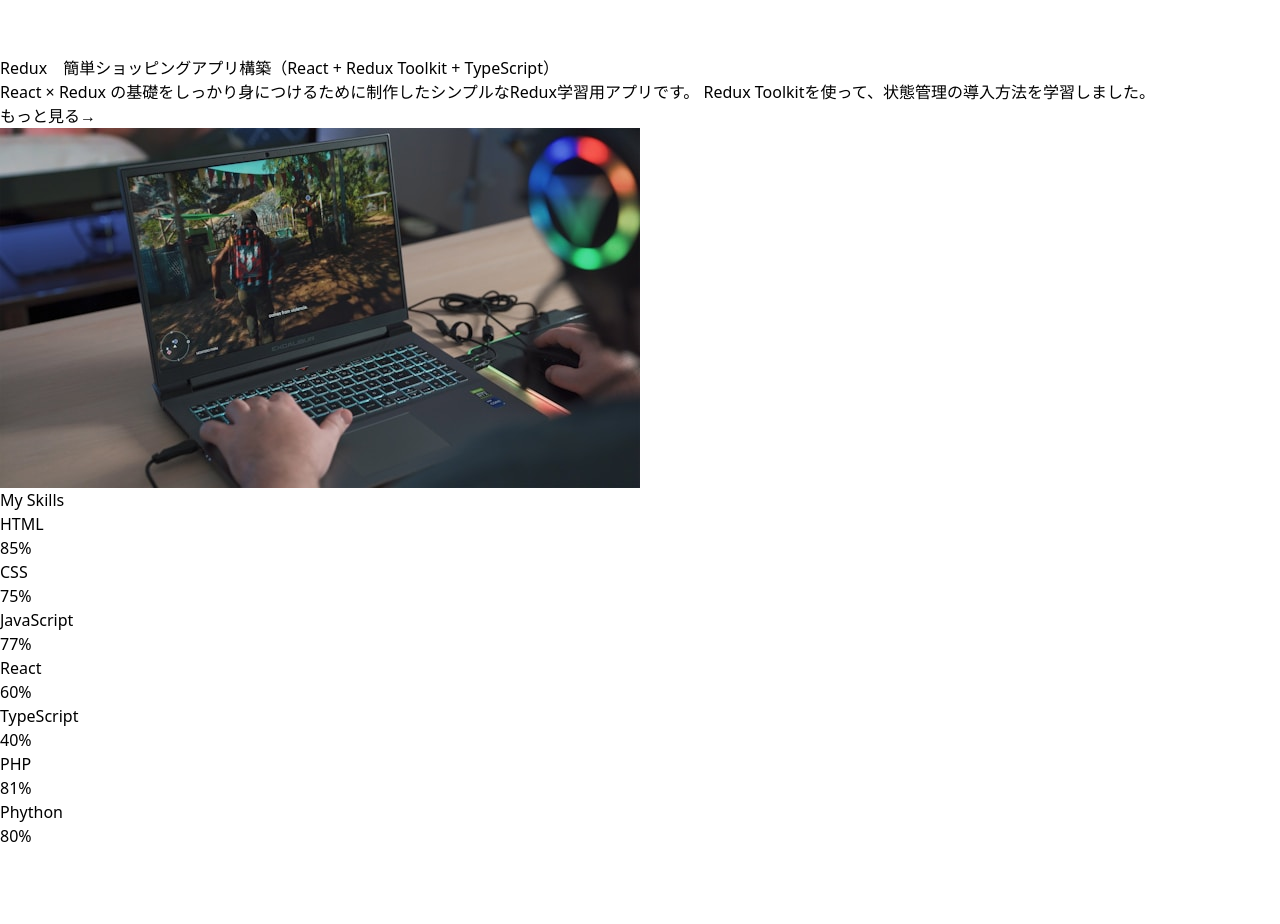
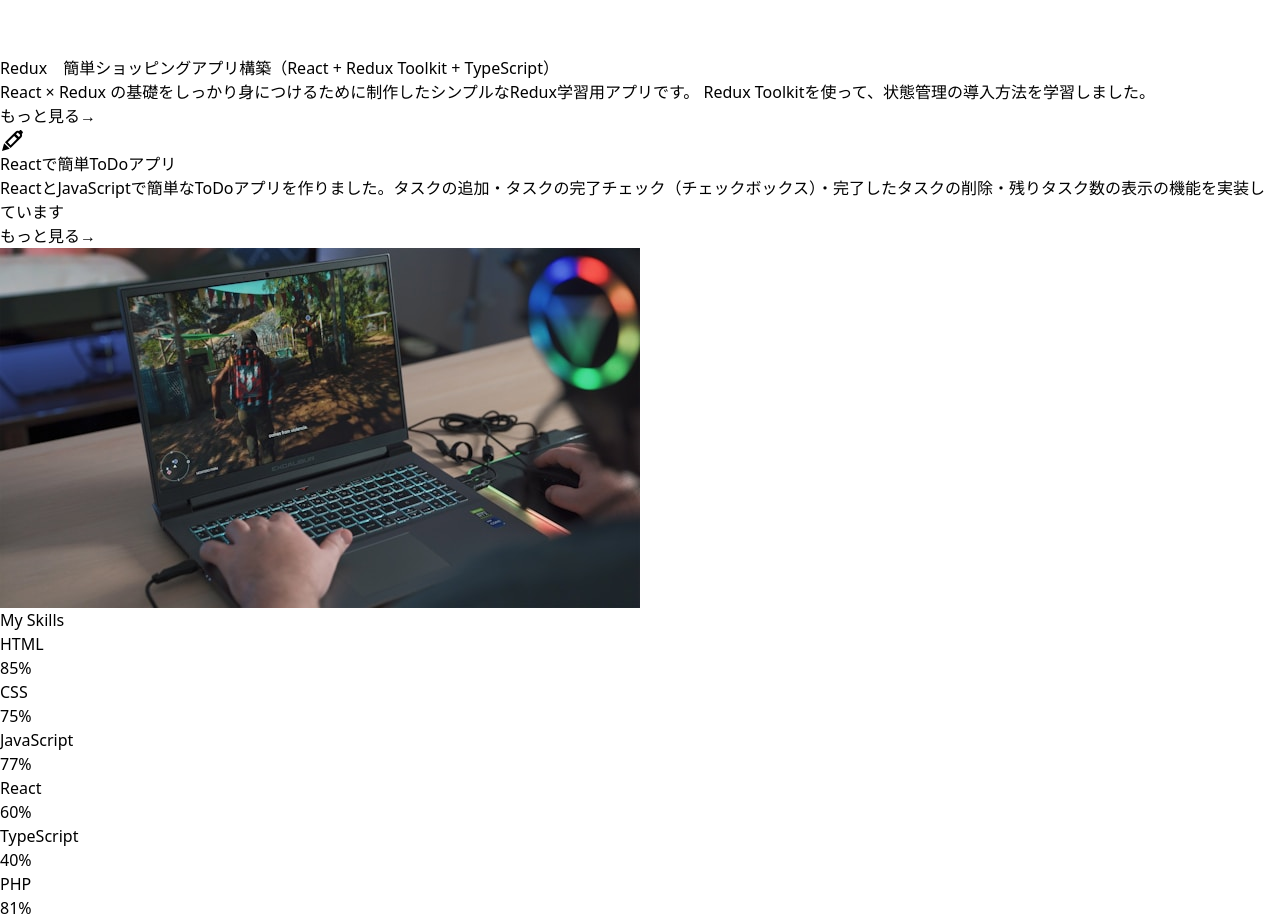
Before and after one commit to Honda123-wq/portfolio, a React (Vite) app: page / in a window 1280 px wide. Shown: the part 3080-4004 px from the top of the page. Before the commit the page ends 3928 px from the top, so only its background shows below. Built offline with nearby package versions, Linux system fonts and the light colour scheme.

Commit message:
Update App.jsx

```diff
--- a/src/App.jsx
+++ b/src/App.jsx
@@ -516,6 +516,46 @@ function App() {
                 </div>
               </div>
             </div>
+             <div className="md:w-1/3 p-4">
+              <div className="bg-gray-100 rounded-lg p-8">
+                <div className="flex items-center mb-3">
+                  <div className="bg-green-500 text-white rounded-full">
+                    <svg
+                      width="24"
+                      height="24"
+                      viewBox="0 0 24 24"
+                      fill="none"
+                      xmlns="http://www.w3.org/2000/svg"
+                    >
+                      <path
+                        fill-rule="evenodd"
+                        clip-rule="evenodd"
+                        d="M21.2635 2.29289C20.873 1.90237 20.2398 1.90237 19.8493 2.29289L18.9769 3.16525C17.8618 2.63254 16.4857 2.82801 15.5621 3.75165L4.95549 14.3582L10.6123 20.0151L21.2189 9.4085C22.1426 8.48486 22.338 7.1088 21.8053 5.99367L22.6777 5.12132C23.0682 4.7308 23.0682 4.09763 22.6777 3.70711L21.2635 2.29289ZM16.9955 10.8035L10.6123 17.1867L7.78392 14.3582L14.1671 7.9751L16.9955 10.8035ZM18.8138 8.98525L19.8047 7.99429C20.1953 7.60376 20.1953 6.9706 19.8047 6.58007L18.3905 5.16586C18 4.77534 17.3668 4.77534 16.9763 5.16586L15.9853 6.15683L18.8138 8.98525Z"
+                        fill="currentColor"
+                      />
+                      <path
+                        d="M2 22.9502L4.12171 15.1717L9.77817 20.8289L2 22.9502Z"
+                        fill="currentColor"
+                      />
+                    </svg>
+                  </div>
+                  <h2 className="text-gray-900 text-lg font-medium ml-2">
+                    Reactで簡単ToDoアプリ
+                  </h2>
+                </div>
+                <div>
+                  <p>
+                    ReactとJavaScriptで簡単なToDoアプリを作りました。タスクの追加・タスクの完了チェック（チェックボックス）・完了したタスクの削除・残りタスク数の表示の機能を実装しています
+                  </p>
+                  <a
+                    href="https://react-todo-gilt-phi.vercel.app/"
+                    className="mt-3 text-green-500 items-center"
+                  >
+                    もっと見る→
+                  </a>
+                </div>
+              </div>
+            </div>
           </div>
         </div>
       </section>
```
